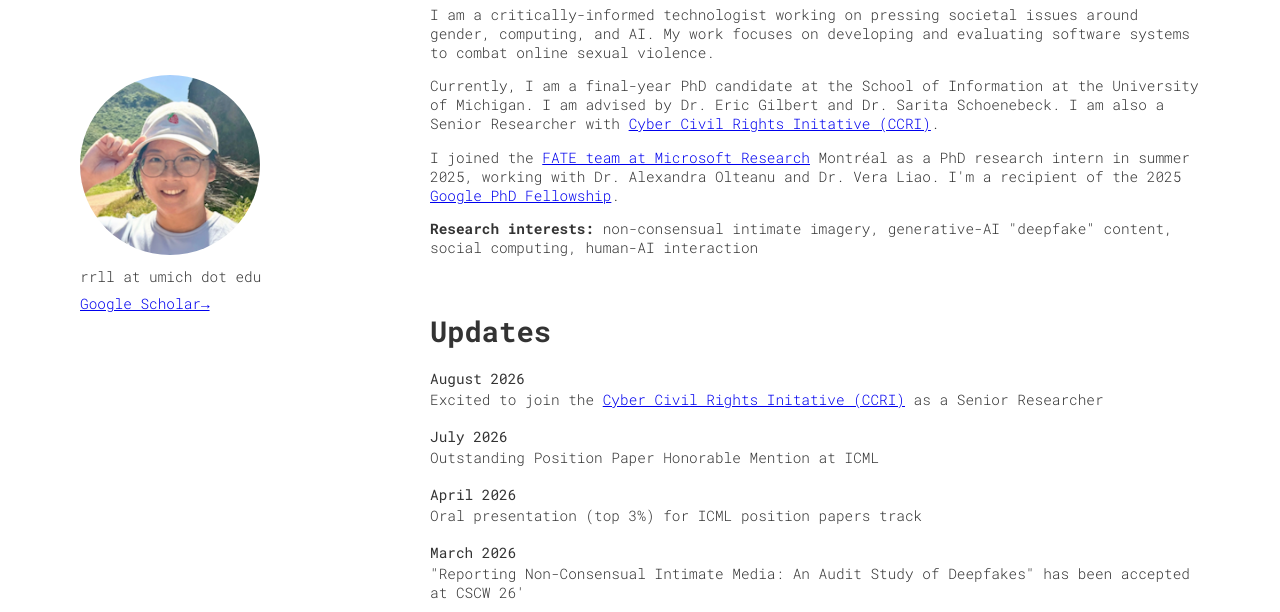
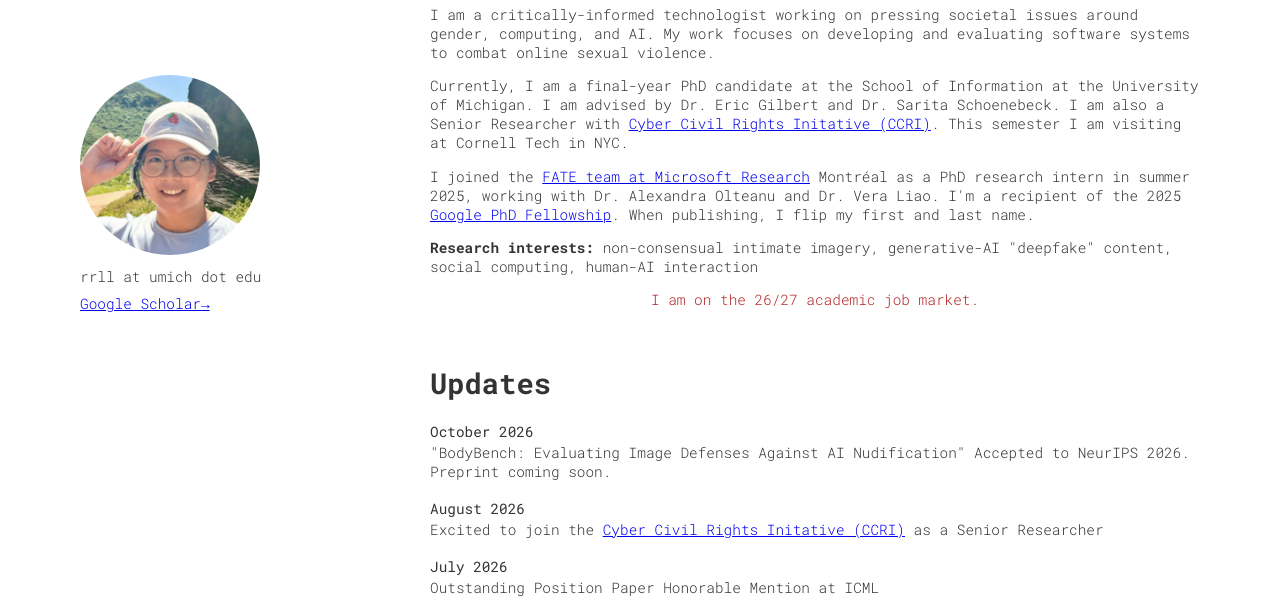
Before and after one commit to gauchewy/gauchewy.github.io, a plain HTML site: page index.html in a window 1280 px wide. Shown: the part 140-752 px from the top of the page. Drawn offline with Linux system fonts and the light colour scheme.

Commit message:
neurips and job market

```diff
--- a/index.html
+++ b/index.html
@@ -39,20 +39,31 @@
             <p>
                 Currently, I am a final-year PhD candidate at the School of Information at the University of Michigan.
                 I am advised by Dr. Eric Gilbert and Dr. Sarita Schoenebeck. I am also a Senior Researcher with <a href="https://cybercivilrights.org/#">Cyber Civil Rights Initative (CCRI)</a>.
+                This semester I am visiting at Cornell Tech in NYC.
             </p>
 
-           I joined the <a href="https://www.microsoft.com/en-us/research/theme/fate-montreal" target="_blank">FATE team at Microsoft Research</a>  Montréal as a PhD research intern in summer 2025, working with Dr. Alexandra Olteanu and Dr. Vera Liao. I'm a recipient of the 2025 <a href="https://research.google/programs-and-events/phd-fellowship/recipients/?filtertab=2025" target="_blank">Google PhD Fellowship</a>.
+            <p>
+                I joined the <a href="https://www.microsoft.com/en-us/research/theme/fate-montreal" target="_blank">FATE team at Microsoft Research</a>  Montréal as a PhD research intern in summer 2025, working with Dr. Alexandra Olteanu and Dr. Vera Liao.
+                I'm a recipient of the 2025 <a href="https://research.google/programs-and-events/phd-fellowship/recipients/?filtertab=2025" target="_blank">Google PhD Fellowship</a>.
+                When publishing, I flip my first and last name.
+            </p>
 
             <p>
                 <b>Research interests:</b> non-consensual intimate imagery, generative-AI "deepfake" content, social computing, human-AI interaction
             </p>
 
+            <p style="text-align: center; color: #B22222;">I am on the 26/27 academic job market.</p>
 
         </section>
 
         <div class="updates-inline">
 
             <h1>Updates</h1>
+
+            <div class="update">
+                <p class="update-title">October 2026</p>
+                <p class="update-desc">"BodyBench: Evaluating Image Defenses Against AI Nudification" Accepted to NeurIPS 2026. Preprint coming soon.</p>
+            </div>
 
             <div class="update">
                 <p class="update-title">August 2026</p>
@@ -309,6 +320,11 @@
         <h2>Updates</h2>
 
             <div class="update">
+                <p class="update-title">October 2026</p>
+                <p class="update-desc">"BodyBench: Evaluating Image Defenses Against AI Nudification" Accepted to NeurIPS 2026. Preprint coming soon.</p>
+            </div>
+
+            <div class="update">
                 <p class="update-title">August 2026</p>
                 <p class="update-desc">Excited to join the <a href="https://cybercivilrights.org/#">Cyber Civil Rights Initative (CCRI)</a> as a Senior Researcher</p>
             </div>
```
